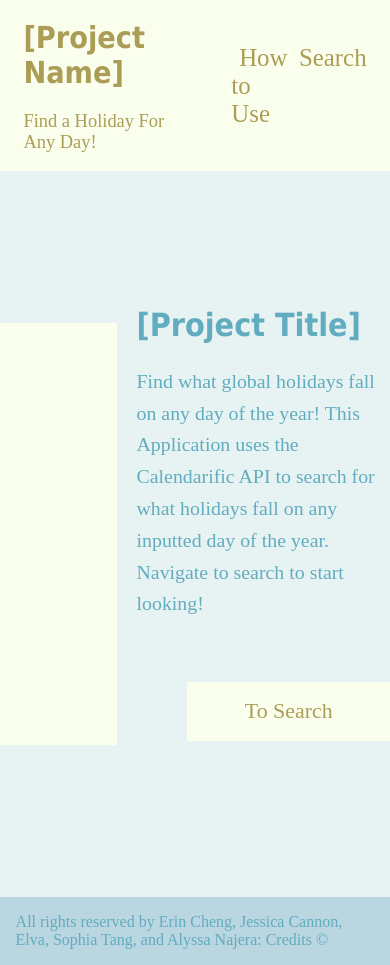
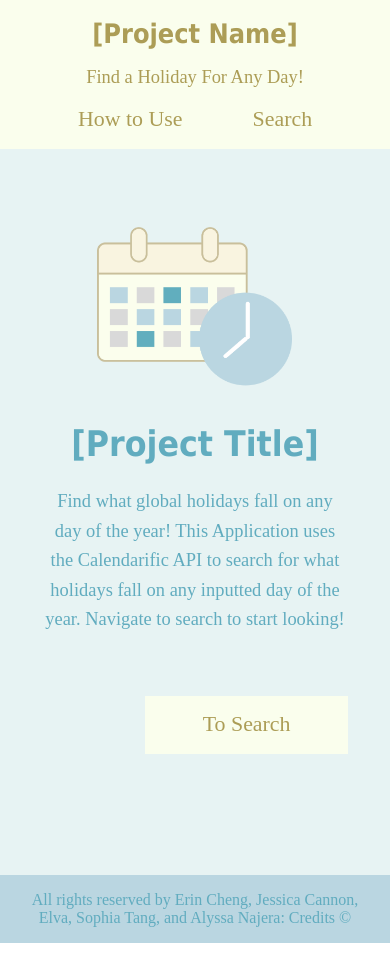
Before and after one commit to jrcann11/cs391-final-project, a Next.js app: page / in a window 390 px wide. After the commit the page ends 943 px from the top, so only its background shows below. Built offline with nearby package versions, Linux system fonts and the light colour scheme.

Commit message:
added responsive design

```diff
--- a/app/components/footer.tsx
+++ b/app/components/footer.tsx
@@ -7,7 +7,7 @@ const StyledFooter = styled.div`
     display: flex;
     padding: 0 4vw;
     justify-content: center;
-    align-items: center;
+    text-align: center;
 `
 
 const StyledCredits = styled.p`
--- a/app/components/header.tsx
+++ b/app/components/header.tsx
@@ -9,6 +9,11 @@ const StyledHeader = styled.div`
     display: flex;
     padding: 0 4vw;
     justify-content: space-between;
+    @media screen and (max-width: 750px){
+        align-items: center;
+        flex-direction: column;
+
+    }
 `
 
 
@@ -17,17 +22,31 @@ const StyledHeading = styled.h1`
     font-size: calc(5px + 3vh);
     padding: 0 2vw;
     font-weight: bold;
-    color: #AC9D56
+    color: #AC9D56;
+    @media screen and (max-width: 750px){
+        font-size: calc(10px + 2vh);
+    }
 `
 const StyledSubHeading = styled.p`
     font-size: calc(10px + 1vh);
     padding: 0 2vw;
     font-weight: 400;
-    color: #AC9D56
+    color: #AC9D56;
+    @media screen and (max-width: 750px){
+    align-items: center;
+    flex-direction: column;
+
+}
 `
 
 const StyledLink = styled(Link)`
     text-decoration: none;
+    justify-content: center;
+    display: flex;
+    @media screen and (max-width: 750px){
+        align-items: center;
+        text-align: center;
+    }
 `
 
 export default function Header(){
--- a/app/components/navigation.tsx
+++ b/app/components/navigation.tsx
@@ -5,11 +5,26 @@ import Link from "next/link"
 const StyledNav = styled.nav`
     display: flex;
     align-items: center;
+    @media screen and (max-width: 750px){
+        width: 100%;
+        justify-content: center;
+    }
 `
 
 const StyledList = styled.ul`
     display: flex;
     list-style: none;
+    padding: 0;
+    margin: 0;
+    align-items: center;
+    justify-content: center;
+    @media screen and (max-width: 750px){
+        width: 100%;
+        align-items: center;
+        justify-content: space-evenly;
+        padding-bottom: 2vh;
+    }
+
 `
 const StyledLink = styled(Link)`
     font-family: "Cascadia Code",serif;
@@ -19,6 +34,9 @@ const StyledLink = styled(Link)`
     color: #AC9D56;
     &:visited {
         color: #AC9D56;
+    }
+    @media screen and (max-width: 750px){
+        font-size: calc(5px + 2vh);
     }
 `
 
--- a/app/page.tsx
+++ b/app/page.tsx
@@ -6,6 +6,7 @@ import SearchButton from "@/app/components/searchButton";
 
 const StyledMain = styled.div`
     height: 86vh;
+    width: auto;
     background-color: #E7F3F3;
 `
 const MainContainer = styled.div`
@@ -13,33 +14,57 @@ const MainContainer = styled.div`
     display: flex;
     justify-content: center;
     align-items: center;
-    gap: 5vw;
+    padding: 0 1vw;
+    gap: 1vw;
+    @media screen and (max-width: 750px){
+        flex-direction: column;
+
+    }
 `
 const ImgDiv = styled.div`
-    width: 30vw;
+    width: 30%;
+    display: flex;
+    align-items: center;
+    justify-content: center;
+    @media screen and (max-width: 750px){
+        width: 80%;
+
+    }
 `
-const ImgFiller = styled.div`
-    background-color: #FAFEED;
-    height: 50vh;
-    width: 30vw
+const Img = styled.img`
+    height: auto;
+    width: 25vw;
+    @media screen and (max-width: 750px){
+        width: 50vw;
+
+    }
 `
 
 const TextDiv = styled.div`
-    width: 70vh;
+    width: 30%;
     color: #61ACBF;
-    gap: 1vh;
     align-items: center;
+    @media screen and (max-width: 750px){
+        width: 80%;
+    }
 `
 
 const StyledH1 = styled.h1`
     font-family: Tahoma ,serif;
-
+    font-size: calc(10px + 3vh);
+    @media screen and (max-width: 750px){
+        text-align: center;
+    }
 `
 
 const StyledDescription = styled.p`
     font-family: "Cascadia Code",serif;
     line-height: 1.6;
     font-size: calc(3px + 2vh);
+    @media screen and (max-width: 750px){
+        font-size: calc(10px + 1vh);
+        text-align: center;
+    }
 
 `
 const SearchButtonDiv = styled.div`
@@ -53,7 +78,7 @@ export default function Home(){
       <StyledMain>
           <MainContainer>
               <ImgDiv>
-                  <ImgFiller/>
+                  <Img src="logo.png" alt="logo" />
               </ImgDiv>
               <TextDiv>
                   <StyledH1>[Project Title]</StyledH1>
```
Also changed, not shown: public/logo.png (added).
